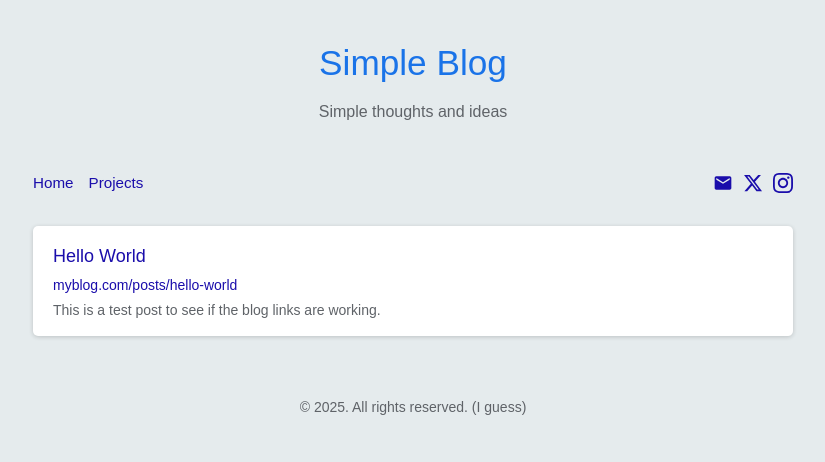
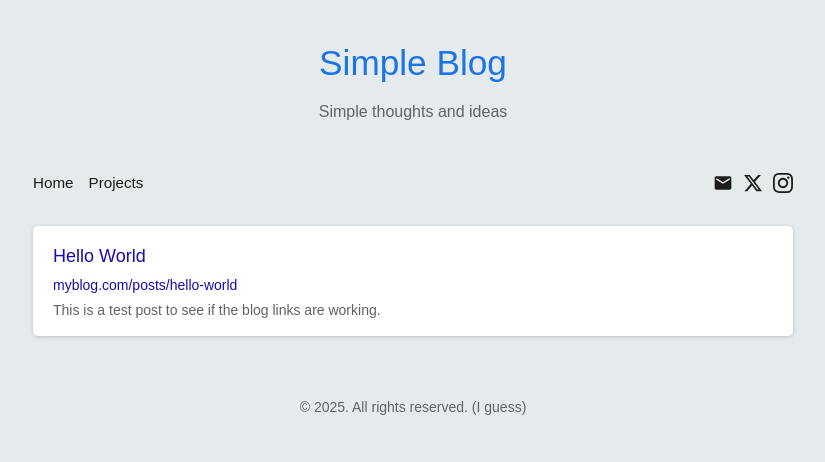
Before and after one commit to ahmetomerv/new-blog, a plain HTML site: page index.html in a window 1280 px wide. Shown: the whole page, without its empty margins (227-1052 px from the left). Drawn offline with Linux system fonts and the light colour scheme.

Commit message:
Update color scheme in assets/styles.css for navigation and contact icons to enhance visual consistency and readability.

```diff
--- a/assets/styles.css
+++ b/assets/styles.css
@@ -69,12 +69,13 @@ body {
 
 .nav-links a {
     text-decoration: none;
-    color: #1a0dab;
+    color: #1c1c1c;
     font-size: 0.95rem;
 }
 
 .nav-links a:hover {
     text-decoration: underline;
+    color: #1c1c1c;
 }
 
 /* Contact Icons */
@@ -88,7 +89,7 @@ body {
 .contact-icons a {
     display: flex;
     align-items: center;
-    color: #1a0dab;
+    color: #1c1c1c;
     text-decoration: none;
     transition: opacity 0.2s;
 }
```
